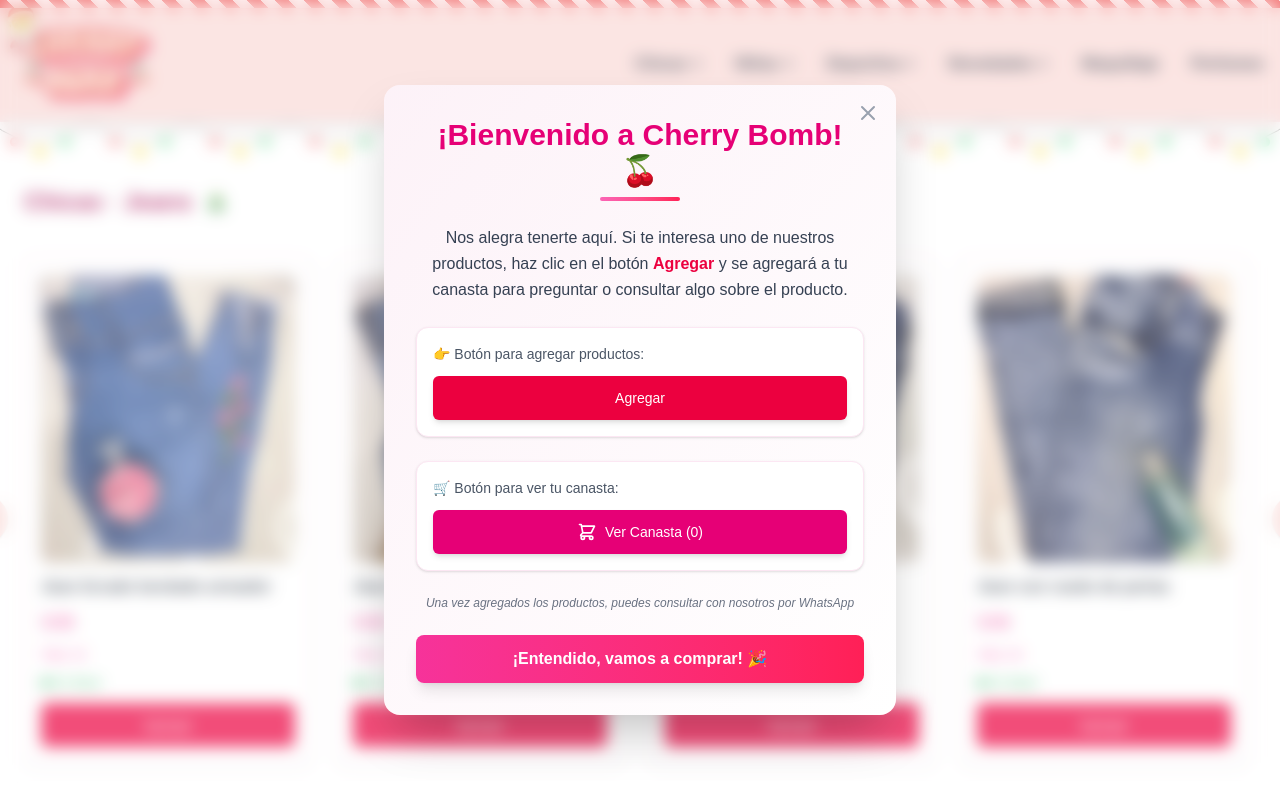
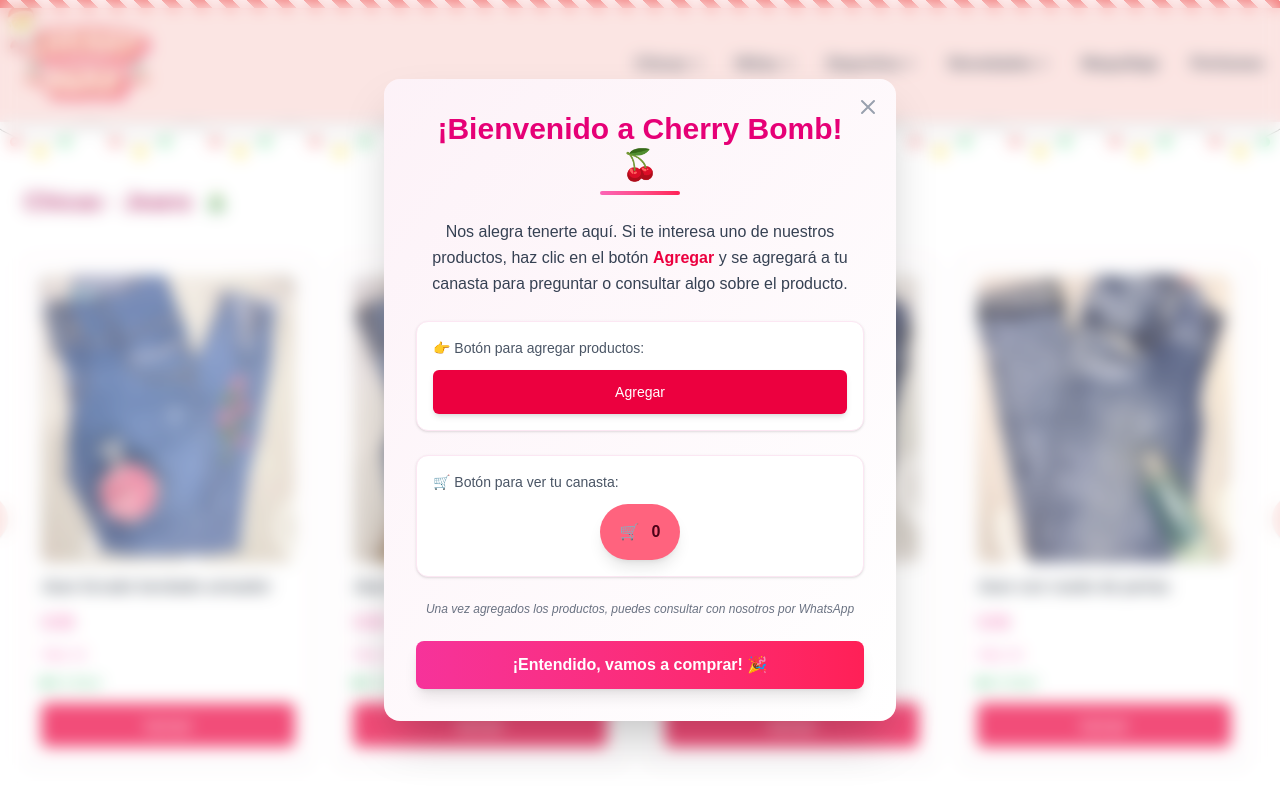
Before and after one commit to DiegoAndresAvalos/cherry-bomb, a Next.js app: page / in a window 1280 px wide. Shown: the top 800 px of the page. Built offline with nearby package versions, Linux system fonts and the light colour scheme.

Commit message:
Actualizar botón de canasta en modal para que coincida con el diseño real

```diff
--- a/src/components/WelcomeModal.jsx
+++ b/src/components/WelcomeModal.jsx
@@ -68,12 +68,11 @@ export default function WelcomeModal() {
             <p className="text-sm text-gray-600 mb-3 font-medium">
               🛒 Botón para ver tu canasta:
             </p>
-            <button className="w-full bg-pink-600 hover:bg-pink-700 text-white rounded-md py-3 text-sm font-medium transition flex items-center justify-center gap-2 shadow-md">
-              <svg className="w-5 h-5" fill="none" stroke="currentColor" viewBox="0 0 24 24">
-                <path strokeLinecap="round" strokeLinejoin="round" strokeWidth={2} d="M3 3h2l.4 2M7 13h10l4-8H5.4M7 13L5.4 5M7 13l-2.293 2.293c-.63.63-.184 1.707.707 1.707H17m0 0a2 2 0 100 4 2 2 0 000-4zm-8 2a2 2 0 11-4 0 2 2 0 014 0z" />
-              </svg>
-              Ver Canasta (0)
-            </button>
+            <div className="flex justify-center">
+              <button className="bg-rose-400 text-rose-950 px-5 py-4 rounded-full shadow-lg hover:bg-rose-500 transition font-semibold flex items-center gap-3 text-base">
+                🛒 <span className="font-bold">0</span>
+              </button>
+            </div>
           </div>
 
           <p className="text-xs text-gray-500 text-center italic">
```
